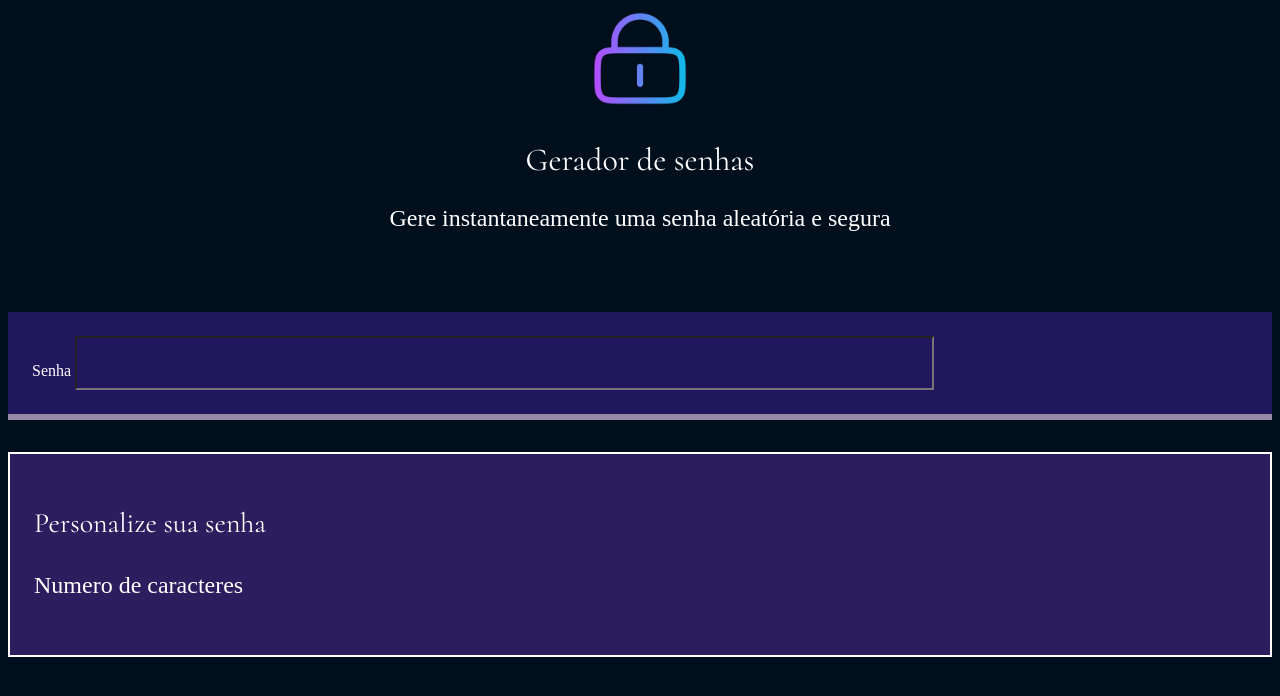
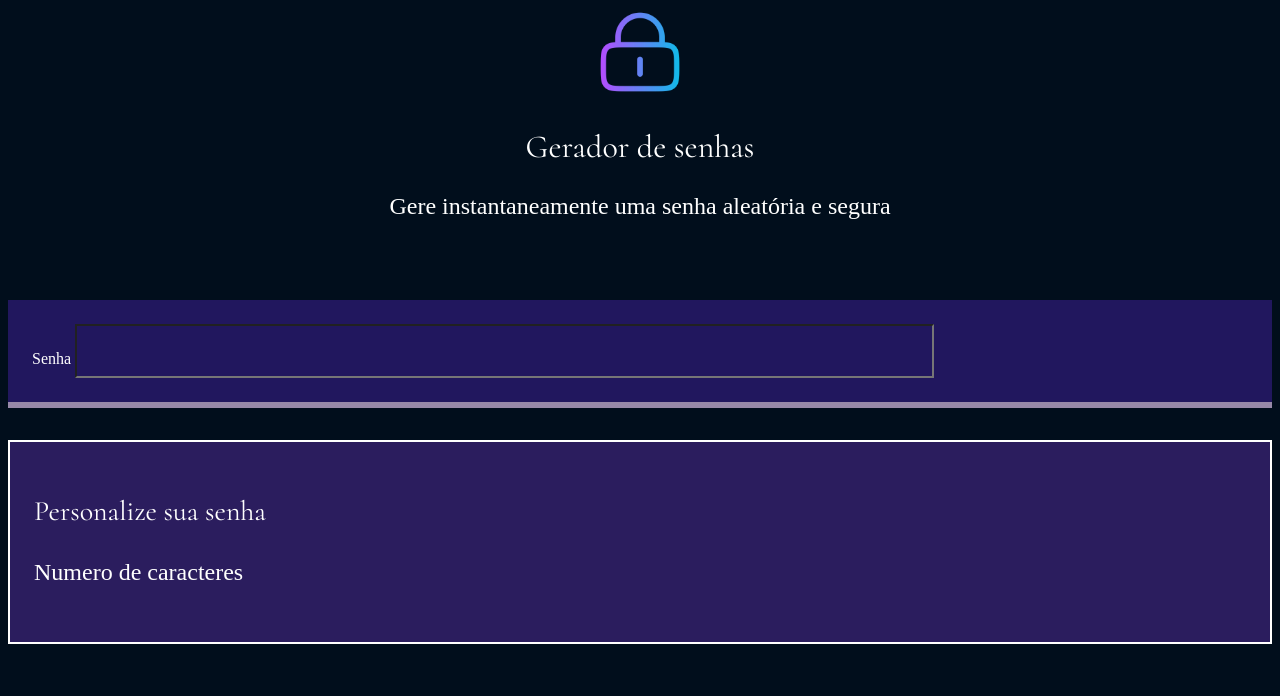
Before and after one commit to gabrielekubiakoski/crie-uma-senha, a plain HTML site: page index.html in a window 1280 px wide. Drawn offline with Linux system fonts and the light colour scheme.

Commit message:
123456789

```diff
--- a/style.css
+++ b/style.css
@@ -39,11 +39,11 @@ body{
     font-size: 24px;
 }
 img{
-    width: 8%;
-    height: 8%;
+    width: 7%;
+    height: 7%;
 }
 #campo-senha:focus{
-    outline: nome;
+    outline: none;
 }
 .parametro{
     background-color: var(--fundo-texto);
```
